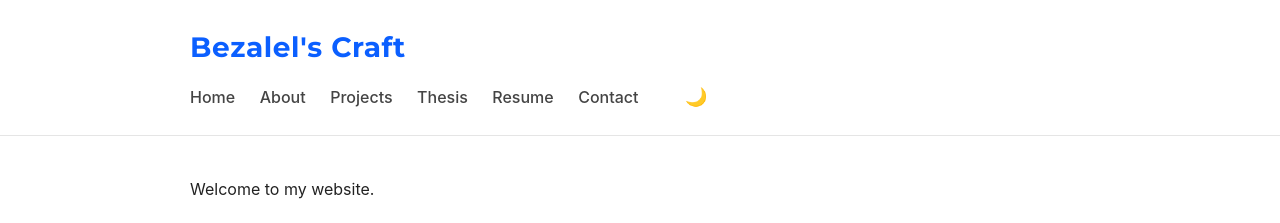
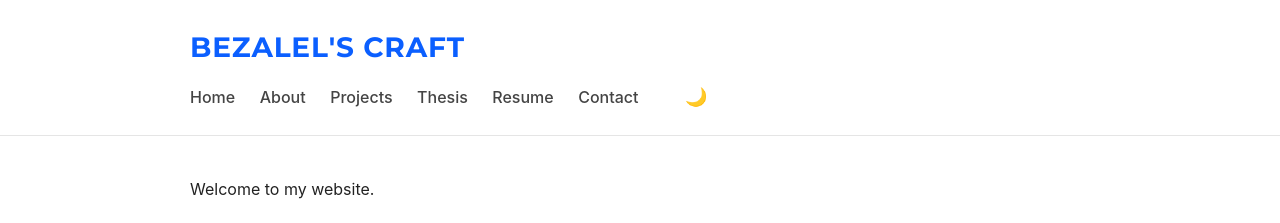
Before and after one commit to SUN1031/SUN1031.github.io, a Jekyll site: the page built from index.md, in a window 1280 px wide. Shown: the top 223 px of the page. Built offline with Jekyll 4.4.1, drawn with Linux system fonts in a browser that asks for light colours.

Commit message:
Update style.css

```diff
--- a/assets/css/style.css
+++ b/assets/css/style.css
@@ -211,10 +211,15 @@ main strong {
 }
 
 
-/* ---------- Font ---------- */
+/* ---------- Title Font ---------- */
 .site-title a {
   font-family: 'Montserrat', sans-serif;
   font-weight: 700;
-  letter-spacing: 0.6px;
-  text-decoration: none;
+  letter-spacing: 0.8px;
+  text-transform: uppercase;
+  transition: opacity 0.2s ease;
 }
+
+.site-title a:hover {
+  opacity: 0.85;
+}
```
